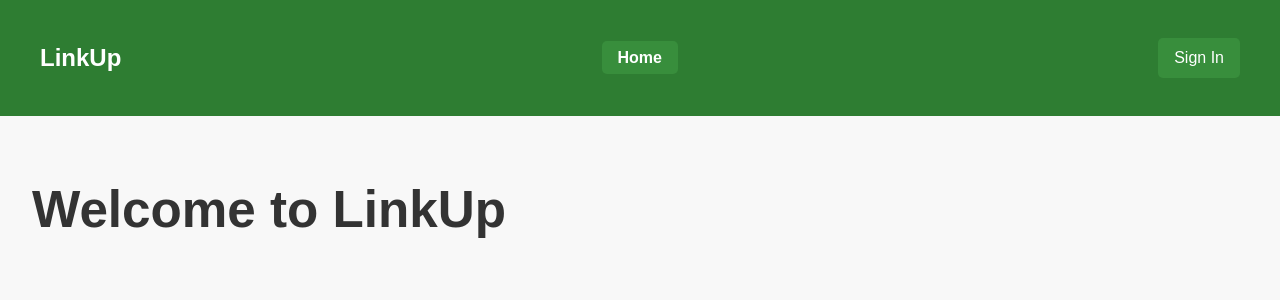
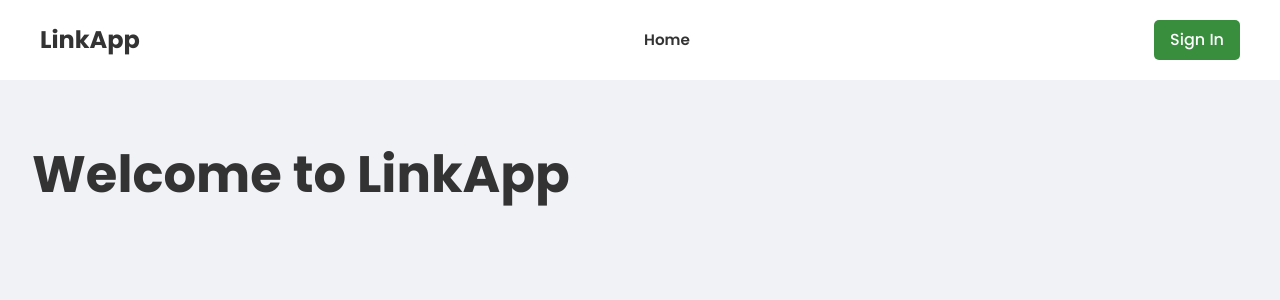
Before and after one commit to naishagarwal/hackmit-2024-college-counselor, a React (Vite) app in the folder clerk-react/: page / in a window 1280 px wide. Shown: the top 300 px of the page. Built offline with nearby package versions, Linux system fonts and the light colour scheme; no server answers.

Commit message:
feat(client): :zap: enhanced codebase and design schema for frontend overall

```diff
--- a/clerk-react/src/index.css
+++ b/clerk-react/src/index.scss
@@ -114,3 +114,11 @@ body {
 main {
   padding: 2rem;
 }
+
+.custom-wrapper {
+  background-color: white;
+  border-radius: 1rem;
+  box-sizing: border-box;
+  padding: 1rem;
+  color: #333;
+}
--- a/clerk-react/src/layouts/RootLayout.css
+++ b/clerk-react/src/layouts/RootLayout.css
@@ -1,13 +1,18 @@
 /* Header styling */
+* {
+  font-family: Poppins, sans-serif;
+}
+
 .header {
-    background-color: #2e7d32; /* Green background */
-    color: white;
+    background-color: #fff; /* Green background */
+    color: #333;
     padding: 1rem;
     display: flex;
     justify-content: space-between;
     align-items: center;
     width: 100%;
     box-sizing: border-box;
+    height: 80px;
   }
 
   /* Header content styling */
@@ -29,8 +34,21 @@
   /* Navigation bar styling */
   .navbar {
     display: flex;
+    align-items: center;
     justify-content: center;
-    flex-grow: 1;
+
+
+    li {
+      margin: 0;
+      display: flex;
+      align-items: center;
+      justify-content: center;
+      font-size: .95rem;
+
+      &:last-child {
+        margin-left: 2.5rem;
+      }
+    }
   }
 
   .navbar-list {
@@ -41,21 +59,13 @@
     margin: 0;
   }
 
-  .navbar-list li {
-    margin: 0;
-  }
-
   .navbar-list a {
     text-decoration: none;
-    color: white;
+    color: #333;
+    font-weight: 600;
     padding: 0.5rem 1rem;
     border-radius: 5px;
-    background-color: #388e3c; /* Darker green */
     transition: background-color 0.3s;
-  }
-
-  .navbar-list a:hover {
-    background-color: #2e7d32; /* Base green color */
   }
 
   /* Sign-in button styling */
@@ -77,4 +87,7 @@
     padding: 2rem;
     width: 100%;
     box-sizing: border-box;
+    background-color: rgb(240, 242, 245);
+    color: #333;
+    height: 100%;
   }
--- a/clerk-react/src/layouts/root-layout.tsx
+++ b/clerk-react/src/layouts/root-layout.tsx
@@ -18,16 +18,13 @@ export default function RootLayout() {
     >
       <header className="header">
         <div className="header-content">
-          <p className="logo">LinkUp</p>
+          <p className="logo">LinkApp</p>
           <nav className="navbar">
             <ul className="navbar-list">
-              <li><Link to="/">Home</Link></li>
-              {/* <li><Link to="/sign-in">Sign In</Link></li> */}
-              {/* <li><Link to="/sign-up">Sign Up</Link></li> */}
+              <li><Link to="/app">Home</Link></li>
               <SignedIn>
-                <li><Link to="/app">Dashboard</Link></li>
-                <li><Link to="/app/uploader">Upload LinkedIn</Link></li>
-                <li><Link to="/app/profile">My Profile</Link></li>
+                <li><Link to="/app/my-network">My Network</Link></li>
+                <li><Link to="/app/uploader">Uploader</Link></li>
                 <li><UserButton /></li>
               </SignedIn>
             </ul>
--- a/clerk-react/src/main.tsx
+++ b/clerk-react/src/main.tsx
@@ -1,6 +1,6 @@
 import React from 'react'
 import ReactDOM from 'react-dom/client'
-import './index.css'
+import './index.scss'
 import { RouterProvider, createBrowserRouter } from 'react-router-dom'
 
 // Import the layouts
@@ -14,6 +14,7 @@ import SignUpPage from './routes/sign-up'
 import DashboardPage from './routes/dashboard'
 import ProfilePage from './routes/profile'
 import { UploaderPage } from './routes/uploader'
+import NetworkPage from './routes/network'
 
 const router = createBrowserRouter([
   {
@@ -27,6 +28,7 @@ const router = createBrowserRouter([
         path: 'app',
         children: [
           { path: '/app', element: <DashboardPage /> },
+          { path: '/app/my-network', element: <NetworkPage /> },
           { path: '/app/uploader', element: <UploaderPage /> },
           { path: '/app/profile', element: <ProfilePage /> },
         ],
--- a/clerk-react/src/routes/dashboard.tsx
+++ b/clerk-react/src/routes/dashboard.tsx
@@ -1,16 +1,9 @@
-import { Link } from 'react-router-dom'
-
+//
 export default function DashboardPage() {
   return (
-    <>
-      <h1>Dashboard</h1>
-      <p>Your Plan</p>
-
-      <ul>
-        <li>
-          <Link to="/">Return to Home</Link>
-        </li>
-      </ul>
-    </>
+    <section className="custom-wrapper">
+      <h1>This is home</h1>
+      <p>dashboard page as well</p>
+    </section>
   )
 }
--- a/clerk-react/src/routes/index.tsx
+++ b/clerk-react/src/routes/index.tsx
@@ -3,24 +3,9 @@
 export default function IndexPage() {
   return (
     <div className="index-container">
-      <h1 className="index-title">Welcome to LinkUp</h1>
+      <h1 className="index-title">Welcome to LinkApp</h1>
       <nav className="index-nav">
         <ul className="index-navbar">
-          {/* <li>
-            <Link to="/sign-up">Sign Up</Link>
-          </li>
-          <li>
-            <Link to="/sign-in">Sign In</Link>
-          </li>
-          <li>
-            <Link to="/app">Dashboard</Link>
-          </li>
-          <li>
-            <Link to="/app/uploader">Upload LinkedIn</Link>
-          </li>
-          <li>
-            <Link to="/app/profile">My Profile</Link>
-          </li> */}
         </ul>
       </nav>
     </div>
--- /dev/null
+++ b/clerk-react/src/routes/network/index.tsx
@@ -0,0 +1,9 @@
+//
+export default function NetworkPage() {
+  return (
+    <section className="custom-wrapper">
+      <h1>This is my network</h1>
+      <p>tangerine rays</p>
+    </section>
+  )
+}
--- a/clerk-react/src/routes/uploader/index.scss
+++ b/clerk-react/src/routes/uploader/index.scss
@@ -5,7 +5,6 @@
 }
 
 .swiper-wrapper {
-  border: 1px solid red;
   height: 600px;
 
   .swiper-slide {
--- a/clerk-react/src/routes/uploader/index.tsx
+++ b/clerk-react/src/routes/uploader/index.tsx
@@ -1,11 +1,10 @@
 import { FC } from "react";
 import { Swiper, SwiperSlide } from "swiper/react";
-import { Button, Form } from "antd";
+import { Button, Form, Input } from "antd";
 import "swiper/css";
 //
 import { SignInWithLinkedinBtn } from "./components/linkedin-btn";
 import "./index.scss";
-import { Input } from "antd";
 
 export const UploaderPage: FC = () => {
   const [form] = Form.useForm();
@@ -13,7 +12,7 @@ export const UploaderPage: FC = () => {
   return (
     <>
       <Swiper className="swiper-wrapper">
-        <SwiperSlide className="swiper-slide">
+        <SwiperSlide className="swiper-slide custom-wrapper">
           <h1>Let's get started!</h1>
           <p>
             To help us build your personalized college plan, connect your LinkedIn profile. This way, we can gather key info like your education, work experience, and skills. Don’t worry, you’ll be able to review and tweak everything before we move ahead.
```
